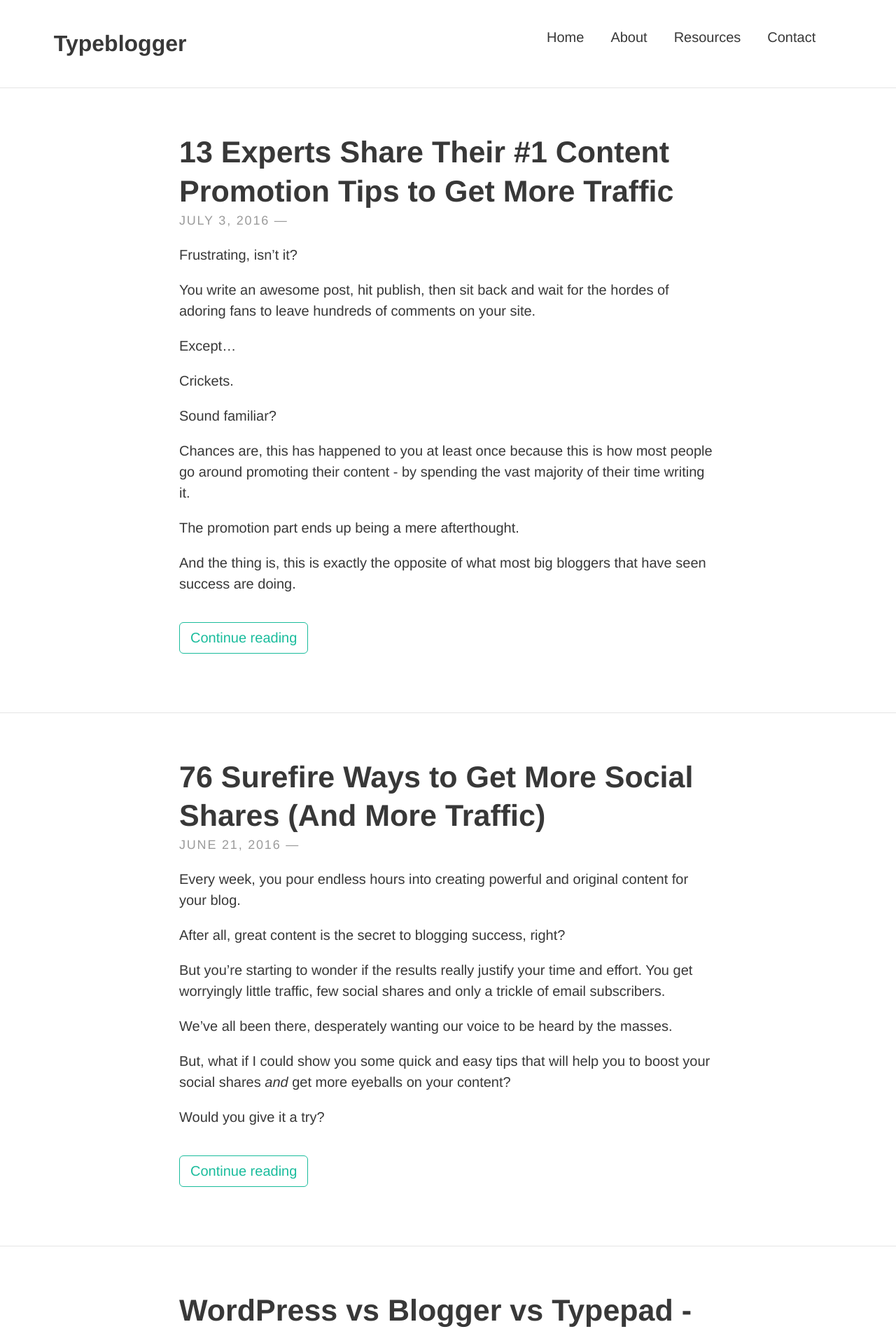
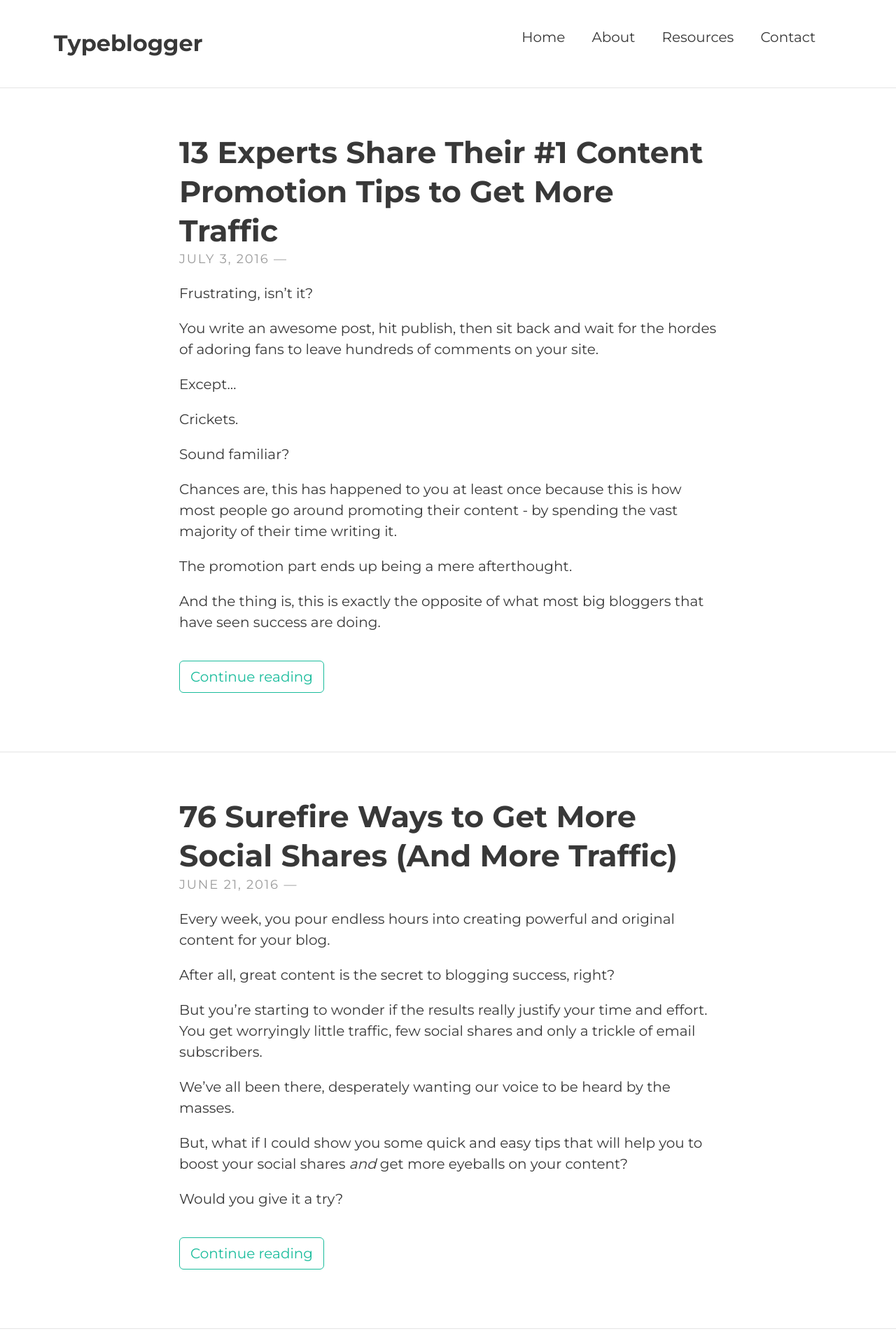
Before and after one commit to typeblogger/typeblogger.github.io, a Jekyll site: the page built from index.html, in a window 1280 px wide. Shown: the top 1909 px of the page at 70% size. Built offline with Jekyll 4.4.1, drawn with Linux system fonts in a browser that asks for light colours; nearby versions of some CDN libraries; the list of posts is cut into pages by our own code; comment, search, counter and statistics services are not loaded.

Commit message:
Update head.html

```diff
--- a/_includes/head.html
+++ b/_includes/head.html
@@ -20,15 +20,7 @@
 	<link href="//maxcdn.bootstrapcdn.com/font-awesome/4.3.0/css/font-awesome.min.css" rel="stylesheet">
 
 	<!-- Google Fonts -->
-	{% if site.theme.google_fonts %}
-	<link href="//fonts.googleapis.com/css?family={{ site.theme.google_fonts }}" rel="stylesheet" type="text/css">
-	{% endif %}
-
-	<!-- KaTeX -->
-	{% if site.theme.katex %}
-	<link rel="stylesheet" href="//cdnjs.cloudflare.com/ajax/libs/KaTeX/0.3.0/katex.min.css">
-	<script src="//cdnjs.cloudflare.com/ajax/libs/KaTeX/0.3.0/katex.min.js"></script>
-	{% endif %}
+        <link href='https://fonts.googleapis.com/css?family=Montserrat:400,700' rel='stylesheet' type='text/css'>
 
 	<!-- Google Analytics -->
 	{% if site.theme.google_analytics %}
```
